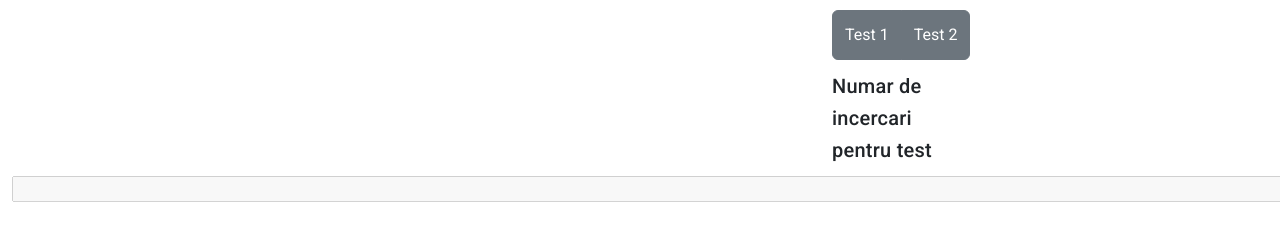
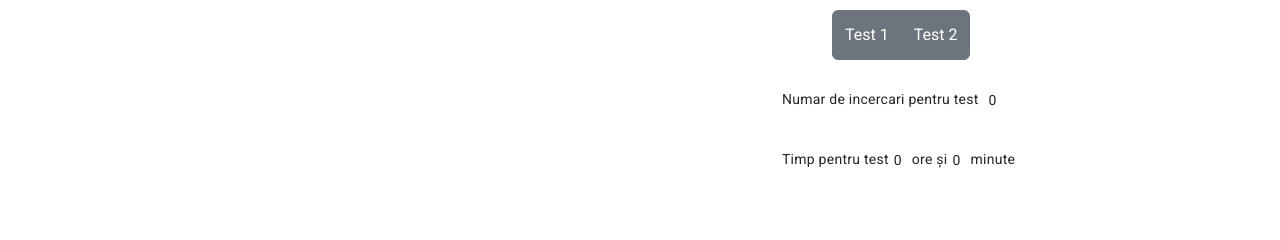
Before and after one commit to Ursu44/LIcenta, an Angular app: page /curs in a window 1280 px wide. Shown: the part 915-1155 px from the top of the page. Built offline with nearby package versions, Linux system fonts and the light colour scheme.

Commit message:
commit nou 12

```diff
--- a/src/app/sharepage/cursuri/cursuri.component.css
+++ b/src/app/sharepage/cursuri/cursuri.component.css
@@ -12,12 +12,33 @@
     height:50px;
     width: 20px;
 }
+.container .nota11 {
+    display: flex;
+    align-items: center;
+    flex-direction: row;
+    margin-top: -50px;
+    margin-left: 70px;
+}
 
-.container .nota11{
-    margin-top: 1390px;
-    height:90px;
-    width: 100px;
+.container .nota12 {
+    display: flex;
+    align-items: center;
+    flex-direction: row;
+    margin-top: -20px;
+    margin-left: 70px;
 }
+
+.container .nota11 .nota {
+    margin-top: -100px;
+    margin-left: 10px;
+}
+
+.container .nota12 .ora {
+    margin-top: -100px;
+    margin-left: 5px;
+}
+
+
 
 
 .collapsed {
--- a/src/app/sharepage/cursuri/cursuri.component.html
+++ b/src/app/sharepage/cursuri/cursuri.component.html
@@ -40,6 +40,19 @@
   <button type="button" class="btn btn-secondary" style=" width: 200px;"  (click)="preiaTestul('3_4')">Test 2</button>
 </div>
 <br><br><br><br><br>
-<h2 class="nota11" style="margin-top: -90px;  margin-left: 820px;">Numar de incercari pentru test </h2>
-<input type="text" [disabled]="!esteProfesor()"><br><br><br><br>
+  <div class="nota11">
+    <p style="margin-top: -90px;  margin-left: 700px; white-space: nowrap;">Numar de incercari pentru test </p>
+    <input type="text" [value] ="incercari" class="nota" style="width: 30px"*ngIf="esteProfesor()" id="incercari1"><br><br><br><br>
+    <span *ngIf="!esteProfesor()" class="nota">{{incercari}}</span><br><br><br><br>
+  </div>
+  <div class="nota12">
+    <p style="margin-top: -90px;  margin-left: 700px; white-space: nowrap;">Timp pentru test</p>
+    <input type="text" [value] ="ora" class="ora" style="width: 40px" *ngIf="esteProfesor()" id="ora1"><br>
+    <span *ngIf="!esteProfesor()" class="ora">{{ora}}</span><br>
+    <p style="margin-top: -90px;  margin-left: 10px; white-space: nowrap;">ore și</p>
+    <input type="text" [value] ="minute" class="ora" style="width: 40px" *ngIf="esteProfesor()" id="minute1"><br>
+    <span *ngIf="!esteProfesor()" class="ora">{{minute}}</span><br>
+    <p style="margin-top: -90px;  margin-left: 10px; white-space: nowrap;">minute</p><br>
+    <button style=" margin-left: 10px; width: 140px;  margin-left: -240px;" type="button" class="btn btn-info"  (click)="trimitDateTest()" *ngIf="esteProfesor()">Trimite</button><br><br><br>
+  </div><br><br><br>
 </div>
--- a/src/app/sharepage/cursuri/cursuri.component.ts
+++ b/src/app/sharepage/cursuri/cursuri.component.ts
@@ -38,6 +38,9 @@ export class CursuriComponent implements OnInit {
   nume="Fizica";
   nota1False: any= false;
   nota2False: any= false;
+  incercari = 0;
+  ora = 0;
+  minute =0;
 
 
 
@@ -57,7 +60,11 @@ export class CursuriComponent implements OnInit {
     mailElev:""
   };
 
-
+  date: any = {
+    ora:"",
+    incercari:"",
+    materie:""
+  };
 
   ngOnInit(): void {
     this.preiaDate();
@@ -135,7 +142,13 @@ export class CursuriComponent implements OnInit {
       console.log("Uite ce am primit" + this.raspuns);
       if( this.raspuns != undefined){
       this.raspunsObj = JSON.parse(this.shareDataService.getRaspuns());
-      console.log("Answear "+this.raspunsObj["lectie2Detalii"])
+
+      this.ora = (this.raspunsObj["Detalii_test"].durataTest).split(":")[0];
+      localStorage.setItem("ora", String(this.ora));
+      this.minute = (this.raspunsObj["Detalii_test"].durataTest).split(":")[1];
+      localStorage.setItem("minute", String(this.minute));
+      this.incercari = this.raspunsObj["Detalii_test"].incercari;
+      delete this.raspunsObj["Detalii_test"];
       for(let j =0;j<= Object.keys(this.raspunsObj).length-1; j++){
         let k =j+1;
         this.lungimi[j] = Object.keys(this.raspunsObj["Capitol"+k]).length-3;
@@ -451,4 +464,46 @@ export class CursuriComponent implements OnInit {
   }
 }
 
+async trimitDateTest(){
+  let accessToken = localStorage.getItem('access_token');
+  let refreshToken = localStorage.getItem('refresh_token');
+
+  if (accessToken && refreshToken) {
+  const accessTokenPayload = this.decodeJwtPayload(accessToken);
+  const expirationTime = accessTokenPayload.exp * 1000;
+  const mail = accessTokenPayload.sub;
+ // const nume = mail.split[1];
+  console.log("Mail elev 1234 "+mail);
+  if (expirationTime > Date.now()) {
+
+    if(this.esteProfesor()){
+    const securedEndpoint = 'http://localhost:8083/update/timp';
+    let ora1 = document.getElementById('ora1')as HTMLInputElement | null;
+    let minute = document.getElementById('minute1')as HTMLInputElement | null;
+    this.date.ora = ora1?.value+":"+minute?.value;
+    let incercari1 = document.getElementById('incercari1')as HTMLInputElement | null;
+    this.date.incercari = incercari1?.value;
+    this.date.materie = this.shareNume.getNume();
+    const jsonObj = JSON.stringify(this.date);
+    axios.put(securedEndpoint, jsonObj, {
+      headers: {
+        'Content-Type': 'application/json',
+        'Authorization': `Bearer ${accessToken}`
+      }
+    })
+    .then(async response => {
+      const jsonObj1 = JSON.stringify(response.data);
+      console.log(" "+jsonObj1);
+    })
+    .catch(error => {
+      console.error('Eroare la trimiterea JSON-ului:', error);
+    });
+  }
+
+  }else{
+    this.refresh.refresh();
+  }
 }
+}
+
+}
--- a/src/app/sharepage/test/test.component.ts
+++ b/src/app/sharepage/test/test.component.ts
@@ -27,7 +27,8 @@ export class TestComponent {
     this.getData();
     //this.appComponent.raspuns1 = false;
     //this.preiaDate();
-    this.timer(2, 1);
+
+    this.timer(Number(localStorage.getItem("ora")), Number(localStorage.getItem("minute")));
 
   }
 
```
